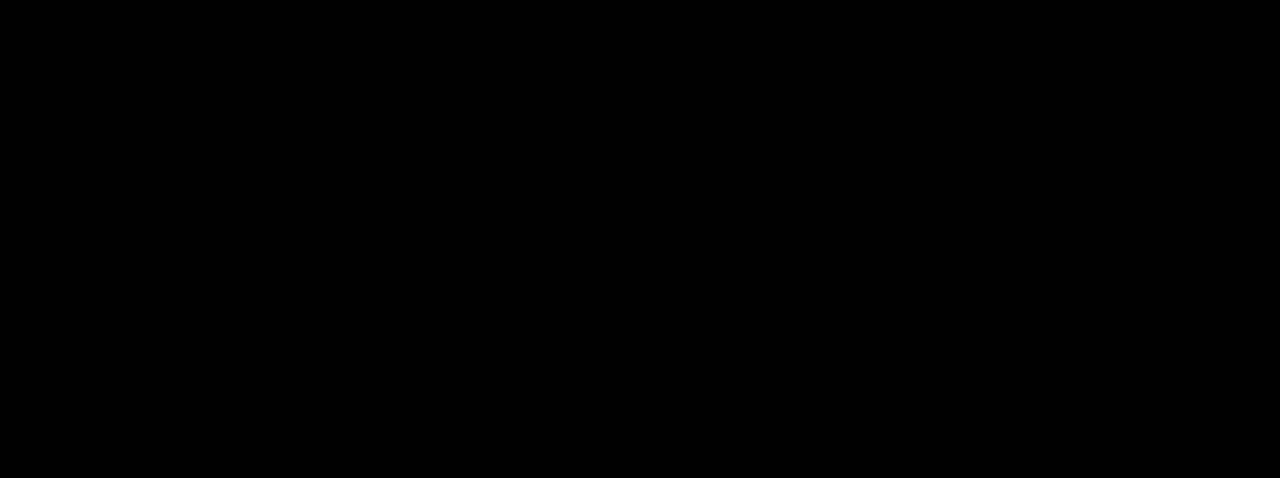
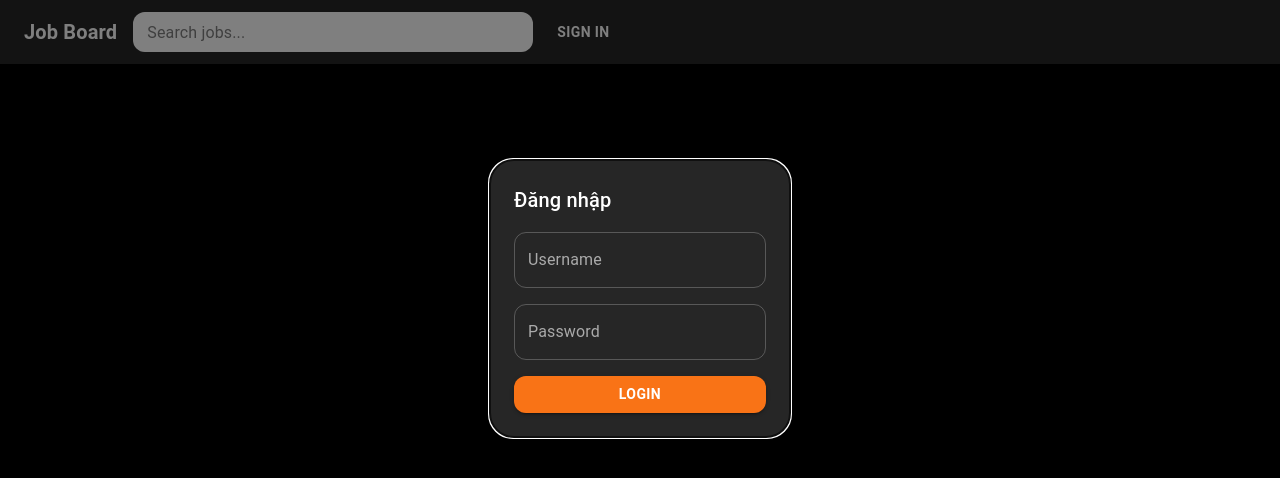
Before and after one commit to kiettt23/job-board, a React (Create React App) app: page /login in a window 1280 px wide. Before the commit this address had no page. Shown: the top 478 px of the page. Built offline with nearby package versions, Linux system fonts and the light colour scheme.

Commit message:
feat(auth): map LoginModal to /login route and add redirect after login

```diff
--- a/src/App.js
+++ b/src/App.js
@@ -1,16 +1,10 @@
-import {
-  BrowserRouter,
-  useLocation,
-  useRoutes,
-  Outlet,
-} from "react-router-dom";
+import { BrowserRouter, useLocation, useRoutes } from "react-router-dom";
 import Layout from "./components/Layout";
 import Jobs from "./pages/Jobs";
 import JobDetail from "./pages/JobDetail";
 import JobDetailModal from "./pages/JobDetailModal";
+import LoginModal from "./components/LoginModal";
 import { AuthProvider } from "./app/AuthContext";
-import { useState } from "react";
-import LoginModal from "./components/LoginModal";
 
 const routes = [
   {
@@ -19,6 +13,7 @@
     children: [
       { index: true, element: <Jobs /> },
       { path: "job/:id", element: <JobDetail /> },
+      { path: "login", element: <LoginModal open /> }, // ✅ route login
     ],
   },
 ];
@@ -26,18 +21,14 @@
 function AppRoutes() {
   const location = useLocation();
   const state = location.state;
-  const [loginOpen, setLoginOpen] = useState(false); // ✅ quản lý login modal
 
-  // Nếu có background → render routes dựa trên background, còn modal overlay sẽ render thêm
   const element = useRoutes(routes, state?.background || location);
 
   return (
     <>
-      {/* ✅ pass context cho các page */}
-      <Outlet context={{ setLoginOpen }} />
-
       {element}
 
+      {/* Nếu có background → show JobDetailModal */}
       {state?.background && (
         <JobDetailModal
           id={state.jobId}
@@ -45,9 +36,6 @@
           onClose={() => window.history.back()}
         />
       )}
-
-      {/* ✅ login modal global */}
-      <LoginModal open={loginOpen} onClose={() => setLoginOpen(false)} />
     </>
   );
 }
--- a/src/components/JobCard.js
+++ b/src/components/JobCard.js
@@ -7,24 +7,23 @@
   Divider,
   Box,
 } from "@mui/material";
-import { useLocation, useNavigate, useOutletContext } from "react-router-dom";
+import { useLocation, useNavigate } from "react-router-dom";
 import { useAuth } from "../app/AuthContext";
 
 export default function JobCard({ job }) {
   const location = useLocation();
   const navigate = useNavigate();
   const { user } = useAuth();
-  const { setLoginOpen } = useOutletContext(); // ✅ lấy từ Layout
 
   const handleClick = () => {
     if (user) {
-      // Nếu đã login → navigate mở JobDetailModal
+      // ✅ Nếu đã login → đi tới modal job detail
       navigate(`/job/${job.id}`, {
         state: { background: location, jobId: job.id },
       });
     } else {
-      // Nếu chưa login → bật modal login
-      setLoginOpen(true);
+      // ✅ Nếu chưa login → đi tới /login, kèm theo state.from
+      navigate("/login", { state: { from: location } });
     }
   };
 
@@ -53,7 +52,7 @@
 
       <Divider sx={{ mb: 1 }} />
 
-      {/* Description */}
+      {/* Description (clamp 3 lines) */}
       <Box sx={{ flexGrow: 1 }}>
         <Typography
           variant="body2"
--- a/src/components/LoginModal.js
+++ b/src/components/LoginModal.js
@@ -8,28 +8,36 @@
   Stack,
 } from "@mui/material";
 import { useAuth } from "../app/AuthContext";
+import { useLocation, useNavigate } from "react-router-dom";
 
-export default function LoginModal({ open, onClose }) {
+export default function LoginModal({ open = true }) {
   const { login } = useAuth();
+  const navigate = useNavigate();
+  const location = useLocation();
+
   const [username, setUsername] = useState("");
   const [password, setPassword] = useState("");
   const [error, setError] = useState("");
 
+  const from = location.state?.from?.pathname || "/"; // ✅ nơi cần redirect về
+
   const handleSubmit = () => {
-    console.log("📤 Submitting login:", { username, password });
     const ok = login(username, password);
     if (ok) {
-      console.log("🎉 Login modal closing (success)");
-      onClose();
+      navigate(from, { replace: true }); // ✅ login thành công → quay lại
     } else {
-      console.log("⚠️ Wrong credentials");
       setError("Sai username hoặc password");
     }
   };
 
   return (
-    <Modal open={open} onClose={onClose}>
+    <Modal open={open} onClose={() => navigate(-1)}>
       <Box
+        component="form"
+        onSubmit={(e) => {
+          e.preventDefault();
+          handleSubmit();
+        }}
         sx={{
           p: 3,
           bgcolor: "background.paper",
@@ -55,7 +63,7 @@
             onChange={(e) => setPassword(e.target.value)}
           />
           {error && <Typography color="error">{error}</Typography>}
-          <Button variant="contained" onClick={handleSubmit}>
+          <Button variant="contained" type="submit">
             Login
           </Button>
         </Stack>
--- a/src/components/Navbar.js
+++ b/src/components/Navbar.js
@@ -7,19 +7,21 @@
   TextField,
 } from "@mui/material";
 import { useAuth } from "../app/AuthContext";
+import { useNavigate } from "react-router-dom";
 
-export default function Navbar({ onOpenLogin, searchTerm, setSearchTerm }) {
+export default function Navbar({ searchTerm, setSearchTerm }) {
   const { user, logout } = useAuth();
+  const navigate = useNavigate();
 
   return (
     <AppBar position="sticky" elevation={0}>
       <Toolbar sx={{ gap: 2 }}>
-        {/* Logo / Title */}
+        {/* Logo */}
         <Typography variant="h6" sx={{ fontWeight: 700 }}>
           Job Board
         </Typography>
 
-        {/* ✅ Search box */}
+        {/* Search box */}
         <Box sx={{ flexGrow: 1, maxWidth: 400 }}>
           <TextField
             fullWidth
@@ -44,7 +46,7 @@
             </Button>
           </Box>
         ) : (
-          <Button color="inherit" onClick={onOpenLogin}>
+          <Button color="inherit" onClick={() => navigate("/login")}>
             Sign In
           </Button>
         )}
```
